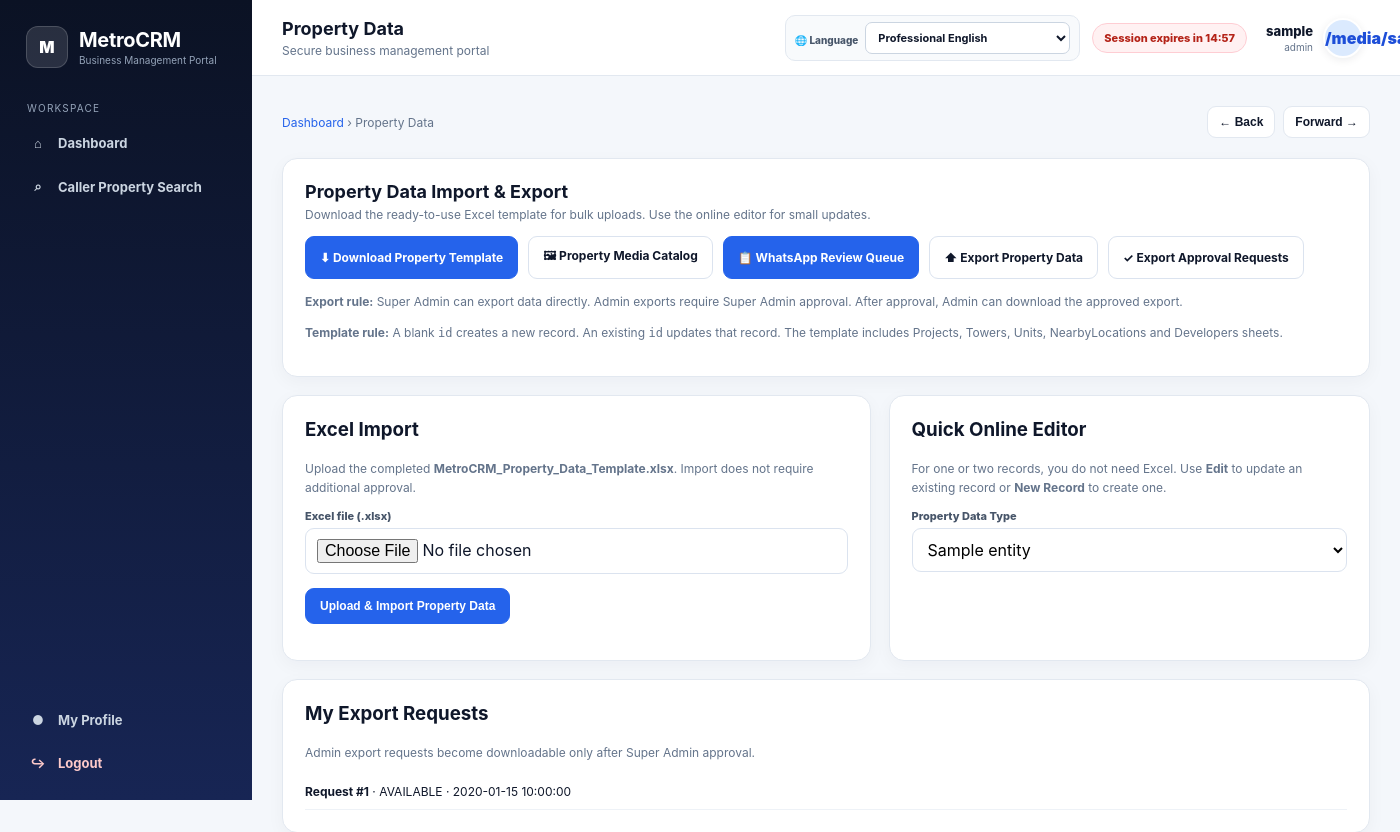
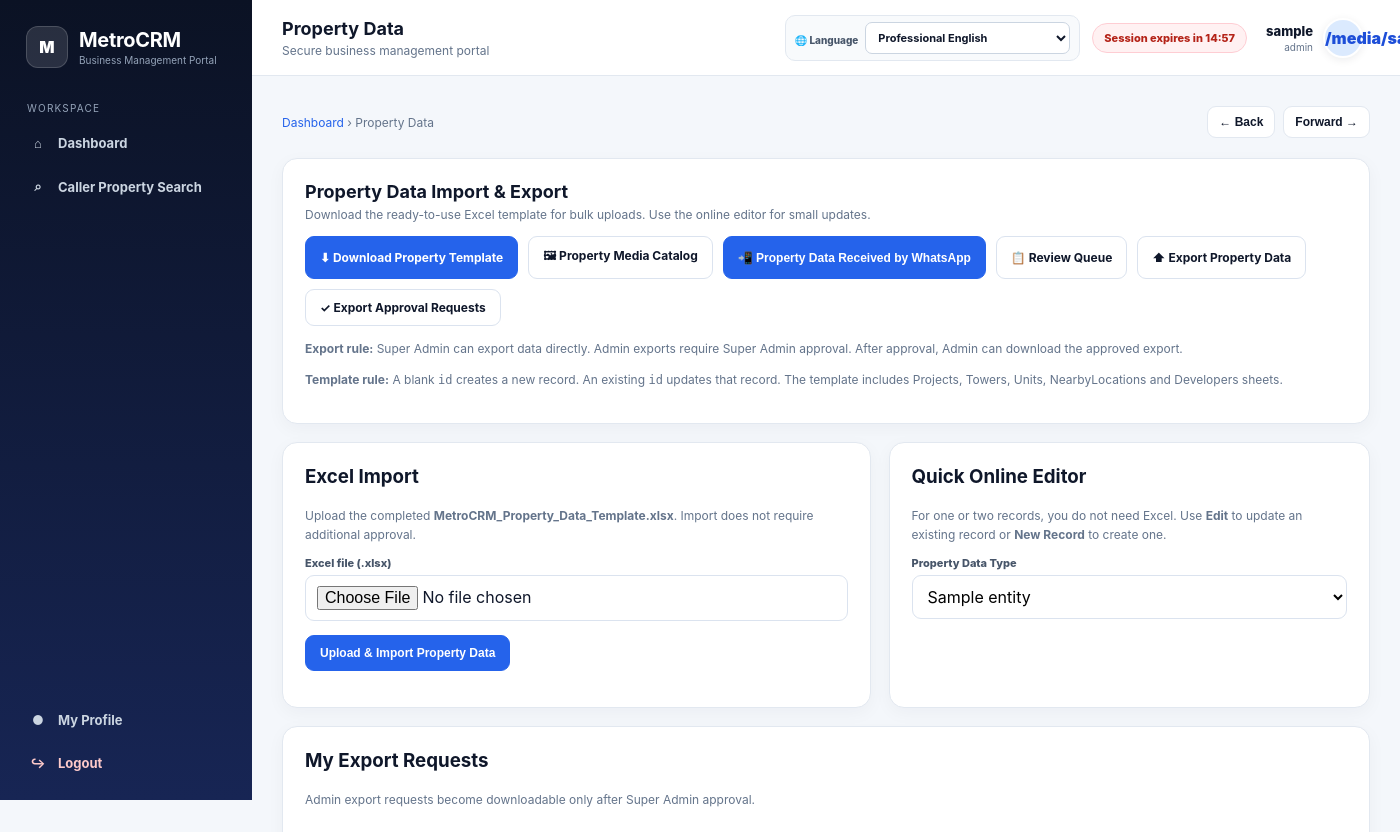
Before and after one commit to useforlogin92-netizen/metrocrm, a FastAPI app: template app/templates/property_data.html in a window 1400 px wide; the page is wider, and only the part inside the window is pictured. Shown: the top 832 px of that part. Run offline with FastAPI, Linux system fonts and the light colour scheme; the template is opened without the code that fills it: most values are stand-ins (such as "Sample title", 1, 10 or a date in 2020).

Commit message:
Fix WhatsApp property capture entry button

```diff
--- a/app/templates/property_data.html
+++ b/app/templates/property_data.html
@@ -20,7 +20,7 @@ select,input{width:100%;box-sizing:border-box;padding:10px 11px;border:1px solid
   <p class="pd-sub">Download the ready-to-use Excel template for bulk uploads. Use the online editor for small updates.</p>
   <div class="pd-actions">
     <a class="pd-btn primary" href="{{ property_data_base }}/template">⬇ Download Property Template</a>
-    <a class="pd-btn" href="{{ '/super-admin/media-catalog' if role == 'SUPER_ADMIN' else '/admin/media-catalog' }}">🖼 Property Media Catalog</a><a class="pd-btn primary" href="{{ property_data_base }}/whatsapp-import">📋 WhatsApp Review Queue</a>
+    <a class="pd-btn" href="{{ '/super-admin/media-catalog' if role == 'SUPER_ADMIN' else '/admin/media-catalog' }}">🖼 Property Media Catalog</a><button id="metrocrm-whatsapp-property-import" class="pd-btn primary" type="button">📲 Property Data Received by WhatsApp</button><a class="pd-btn" href="{{ property_data_base }}/whatsapp-import">📋 Review Queue</a>
     {% if selected == "Projects" %}<a class="pd-btn primary" href="{{ property_data_base }}?entity=Projects&modify=new">✏️ Single Property Modification</a><a class="pd-btn" href="{{ property_data_base }}?entity=Projects&modify=bulk">📝 Bulk Property Modification</a>{% endif %}
     {% if role == 'ADMIN' %}
     <form method="post" action="{{ '/super-admin/property-data/export/request' if role == 'SUPER_ADMIN' else '/admin/property-data/export/request' }}" style="display:inline"><input type="hidden" name="csrf_token" value="{{ csrf_token }}"><button class="pd-btn" type="submit">⬆ Request Property Data Export</button></form>
```
